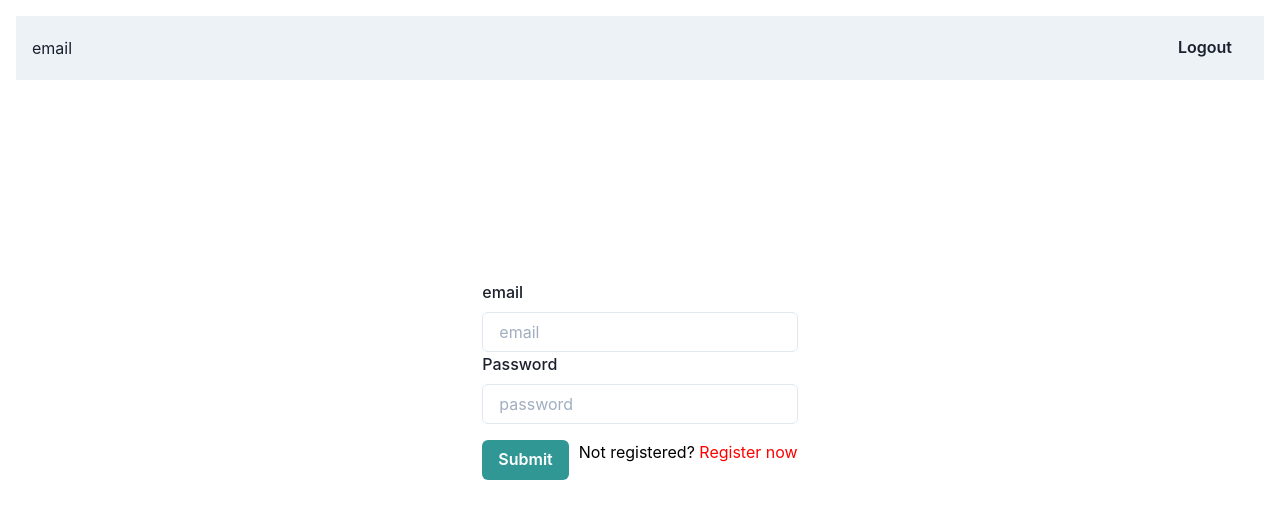
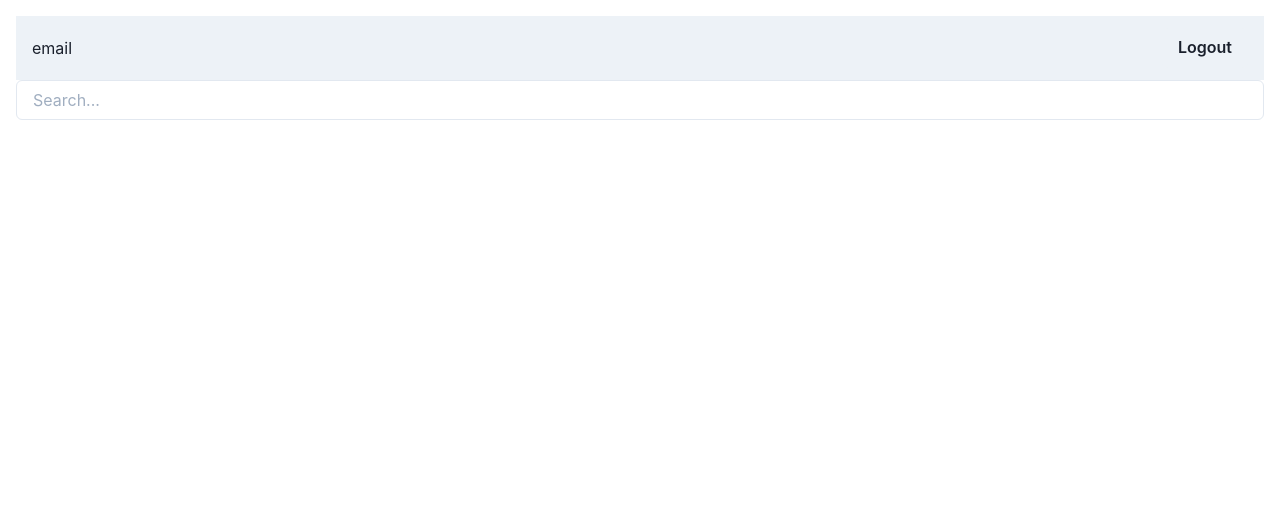
Before and after one commit to flppetkovski/devsy-react-coding-challenge, a React (Create React App) app: page / in a window 1280 px wide. Shown: the top 518 px of the page. Built offline with nearby package versions, Linux system fonts and the light colour scheme.

Commit message:
login page almost done

```diff
--- a/src/components/HookForm.js
+++ b/src/components/HookForm.js
@@ -37,7 +37,7 @@
           <FormLabel htmlFor="email">email</FormLabel>
           <Input
             id="email"
-            placeholder="email"
+            placeholder="Email"
             {...register('email', {
               required: 'This is required',
               minLength: {
@@ -55,7 +55,7 @@
           <Input
             id="password"
             type="password"
-            placeholder="password"
+            placeholder="Password"
             {...register('password', {
               required: 'This is required',
               pattern: {
@@ -75,7 +75,7 @@
             <Input
               id="confirmPassword"
               type="password"
-              placeholder="confirmPassword"
+              placeholder="Confirm Password"
               {...register('confirmPassword', {
                 required: 'This is required',
                 minLength: { value: 6, message: 'Minimum length should be 6' },
--- /dev/null
+++ b/src/components/Searchbar.js
@@ -0,0 +1,11 @@
+import { Input } from '@chakra-ui/react';
+
+const Searchbar = () => {
+  return (
+    <div>
+      <Input placeholder="Search..." />
+    </div>
+  );
+};
+
+export default Searchbar;
--- a/src/index.js
+++ b/src/index.js
@@ -1,11 +1,12 @@
 import { ColorModeScript } from '@chakra-ui/react';
 import React, { StrictMode } from 'react';
 import ReactDOM from 'react-dom';
+import Dashboard from './pages/Dashboard';
 import App from './App';
 ReactDOM.render(
   <StrictMode>
     <ColorModeScript />
-    <App />
+    <Dashboard />
   </StrictMode>,
   document.getElementById('root')
 );
--- /dev/null
+++ b/src/pages/Dashboard.js
@@ -0,0 +1,18 @@
+import { Box, ChakraProvider, theme, CSSReset, Table } from '@chakra-ui/react';
+import Searchbar from '../components/Searchbar';
+import Navbar from '../components/Navbar';
+
+const Dashboard = () => {
+  return (
+    <ChakraProvider theme={theme}>
+      <CSSReset />
+      <Box p={4}>
+        <Navbar />
+        <Searchbar />
+        <Table />
+      </Box>
+    </ChakraProvider>
+  );
+};
+
+export default Dashboard;
```
Also changed, not shown: src/components/Navbar.js (+2 -15 lines), src/components/Table.js (added, +49 -0 lines).
